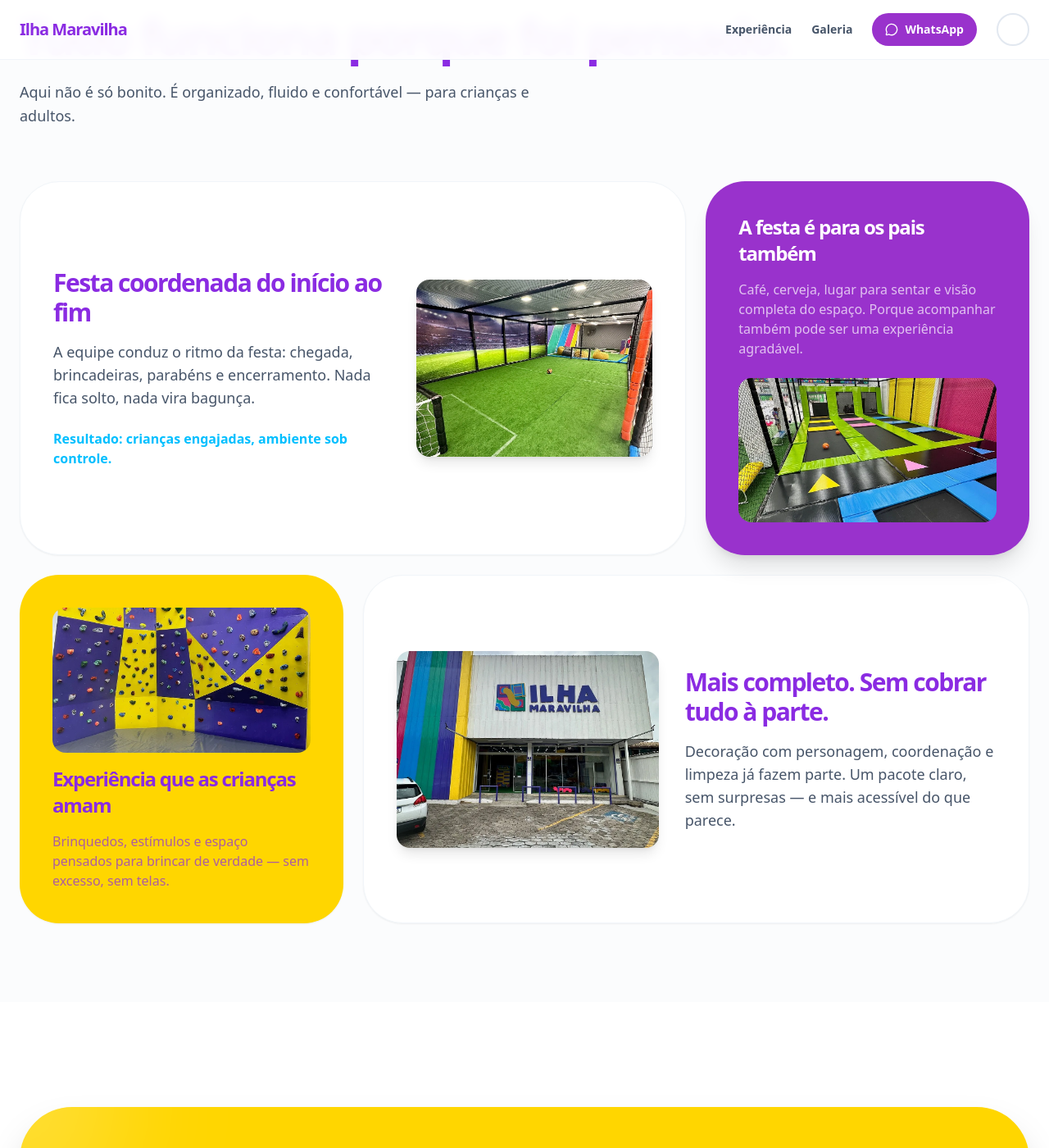
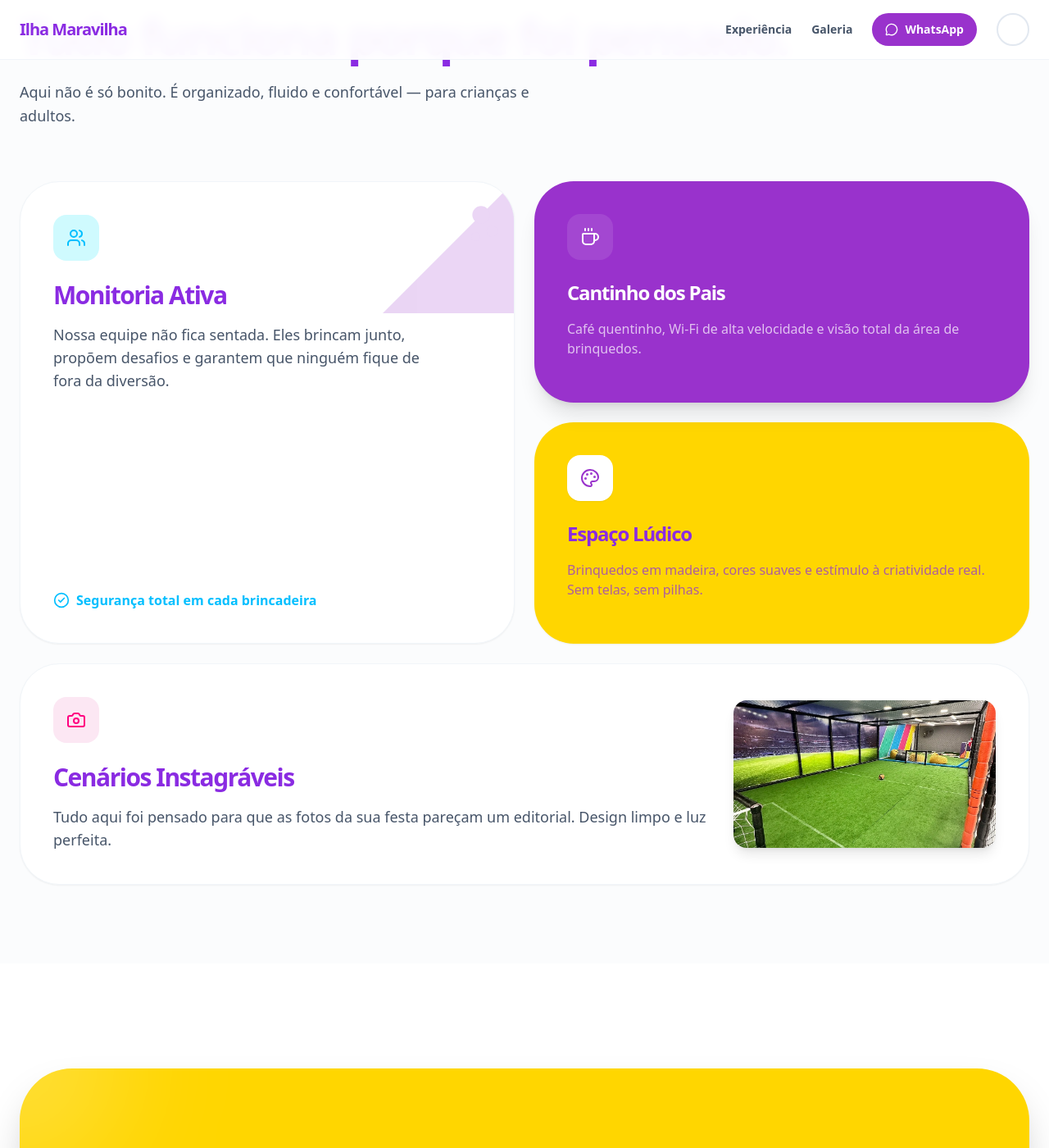
Before and after one commit to brulabs-dev/ilhamaravilha_site, a Jekyll site: the page built from index.html, in a window 1280 px wide and 1400 px high, scrolled down 1113 px. Shown: the whole window at 82% size. Built offline with Jekyll 4.4.1, drawn with Linux system fonts in a browser that asks for light colours; nearby versions of some CDN libraries; some of the changed text lies outside the part shown.

Commit message:
layout bento

```diff
--- a/index.html
+++ b/index.html
@@ -76,69 +76,76 @@ is_home: true
       </p>
     </div>
 
-    <div class="grid grid-cols-1 md:grid-cols-3 gap-6">
-
-      <!-- Coordenação -->
-      <div class="md:col-span-2 bg-white rounded-[3rem] p-10 shadow-sm border border-slate-100 flex flex-col md:flex-row gap-8 items-center reveal">
-        <div class="flex-1">
+    <!-- Grid assimétrico (bento): 1 card alto, 2 pequenos à direita, 1 largo embaixo -->
+    <div class="grid grid-cols-1 md:grid-cols-2 gap-6 md:auto-rows-fr">
+      <!-- Monitoria Ativa — ocupa 2 linhas à esquerda -->
+      <div class="md:row-span-2 bg-white rounded-[3rem] p-10 shadow-sm border border-slate-100 relative overflow-hidden reveal flex flex-col">
+        <div class="absolute right-0 top-0 w-40 h-40 opacity-20 pointer-events-none">
+          <svg viewBox="0 0 120 120" class="w-full h-full text-ilha-roxo" fill="currentColor">
+            <path d="M0 120 L120 0 L120 120 Z"/>
+            <circle cx="90" cy="30" r="8"/>
+            <circle cx="100" cy="45" r="5"/>
+            <circle cx="85" cy="50" r="4"/>
+          </svg>
+        </div>
+        <div class="relative z-10 flex-1 flex flex-col">
+          <div class="w-14 h-14 bg-cyan-100 text-ilha-ciano rounded-2xl flex items-center justify-center mb-6">
+            <i data-lucide="users"></i>
+          </div>
           <h3 class="text-3xl font-black text-ilha-roxo-dark mb-4 tracking-tighter">
-            Festa coordenada do início ao fim
+            Monitoria Ativa
           </h3>
-          <p class="text-lg text-slate-600 font-medium max-w-md">
-            A equipe conduz o ritmo da festa: chegada, brincadeiras, parabéns e encerramento.
-            Nada fica solto, nada vira bagunça.
+          <p class="text-lg text-slate-600 font-medium max-w-md flex-1">
+            Nossa equipe não fica sentada. Eles brincam junto, propõem desafios e garantem que ninguém fique de fora da diversão.
           </p>
-          <p class="mt-6 font-bold text-ilha-ciano">
-            Resultado: crianças engajadas, ambiente sob controle.
+          <p class="mt-6 flex items-center gap-2 text-ilha-ciano font-bold">
+            <i data-lucide="check-circle-2" class="w-5 h-5 shrink-0"></i>
+            Segurança total em cada brincadeira
           </p>
-        </div>
-        <div class="w-full md:w-72 shrink-0 rounded-2xl overflow-hidden shadow-lg aspect-[4/3]">
-          <img src="{{ site.baseurl }}/images/im_2.webp" alt="Festa coordenada" class="w-full h-full object-cover">
         </div>
       </div>
 
-      <!-- Pais -->
-      <div class="bg-ilha-roxo rounded-[3rem] p-10 text-white shadow-xl overflow-hidden relative reveal">
-        <div class="relative z-10">
+      <!-- Cantinho dos Pais — canto superior direito -->
+      <div class="bg-ilha-roxo rounded-[3rem] p-10 text-white shadow-xl relative overflow-hidden reveal">
+        <div class="w-14 h-14 bg-white/10 rounded-2xl flex items-center justify-center mb-6">
+          <i data-lucide="coffee"></i>
+        </div>
         <h3 class="text-2xl font-black mb-4 tracking-tighter">
-            A festa é para os pais também
+          Cantinho dos Pais
         </h3>
         <p class="text-white/70 font-medium">
-            Café, cerveja, lugar para sentar e visão completa do espaço.
-            Porque acompanhar também pode ser uma experiência agradável.
-          </p>
-        </div>
-        <div class="mt-6 rounded-2xl overflow-hidden aspect-video">
-          <img src="{{ site.baseurl }}/images/im_3.webp" alt="Cantinho dos pais" class="w-full h-full object-cover">
-        </div>
-      </div>
-
-      <!-- Lúdico -->
-      <div class="bg-ilha-amarelo rounded-[3rem] p-10 shadow-sm overflow-hidden reveal">
-        <div class="rounded-2xl overflow-hidden aspect-video mb-4">
-          <img src="{{ site.baseurl }}/images/im_4.webp" alt="Experiência lúdica" class="w-full h-full object-cover">
-        </div>
-        <h3 class="text-2xl font-black mb-4 tracking-tighter text-ilha-roxo-dark">
-          Experiência que as crianças amam
-        </h3>
-        <p class="text-ilha-roxo-dark/70 font-medium">
-          Brinquedos, estímulos e espaço pensados para brincar de verdade — sem excesso, sem telas.
+          Café quentinho, Wi-Fi de alta velocidade e visão total da área de brinquedos.
         </p>
       </div>
 
-      <!-- Valor -->
+      <!-- Espaço Lúdico — abaixo do Cantinho -->
+      <div class="bg-ilha-amarelo rounded-[3rem] p-10 shadow-sm reveal">
+        <div class="w-14 h-14 bg-white text-ilha-roxo rounded-2xl flex items-center justify-center mb-6 shadow-sm">
+          <i data-lucide="palette"></i>
+        </div>
+        <h3 class="text-2xl font-black mb-4 tracking-tighter text-ilha-roxo-dark">
+          Espaço Lúdico
+        </h3>
+        <p class="text-ilha-roxo-dark/70 font-medium">
+          Brinquedos em madeira, cores suaves e estímulo à criatividade real. Sem telas, sem pilhas.
+        </p>
+      </div>
+
+      <!-- Cenários Instagráveis — largura total (2 colunas) -->
       <div class="md:col-span-2 bg-white rounded-[3rem] p-10 shadow-sm border border-slate-100 flex flex-col md:flex-row gap-8 items-center reveal">
-        <div class="w-full md:w-80 shrink-0 rounded-2xl overflow-hidden shadow-lg aspect-[4/3] order-2 md:order-1">
-          <img src="{{ site.baseurl }}/images/im_5.webp" alt="Estrutura completa" class="w-full h-full object-cover">
+        <div class="flex-1">
+          <div class="w-14 h-14 bg-pink-100 text-ilha-pink rounded-2xl flex items-center justify-center mb-6">
+            <i data-lucide="camera"></i>
           </div>
-        <div class="flex-1 order-1 md:order-2">
           <h3 class="text-3xl font-black text-ilha-roxo-dark mb-4 tracking-tighter">
-            Mais completo. Sem cobrar tudo à parte.
+            Cenários Instagráveis
           </h3>
           <p class="text-lg text-slate-600 font-medium">
-            Decoração com personagem, coordenação e limpeza já fazem parte.
-            Um pacote claro, sem surpresas — e mais acessível do que parece.
+            Tudo aqui foi pensado para que as fotos da sua festa pareçam um editorial. Design limpo e luz perfeita.
           </p>
+        </div>
+        <div class="w-full md:w-80 shrink-0 rounded-2xl overflow-hidden shadow-lg aspect-video">
+          <img src="{{ site.baseurl }}/images/im_2.webp" alt="Cenários Ilha Maravilha" class="w-full h-full object-cover">
         </div>
       </div>
     </div>
@@ -177,10 +184,11 @@ is_home: true
   </div>
 </section>
 
-<!-- Galeria -->
+<!-- Galeria — grid assimétrico -->
 <section id="galeria" class="py-24 px-6">
   <div class="max-w-7xl mx-auto">
-    <div class="mb-12 reveal">
+    <div class="flex flex-col md:flex-row md:justify-between md:items-end gap-6 mb-12 reveal">
+      <div>
         <span class="inline-block px-4 py-1 rounded-full text-xs font-black uppercase tracking-[0.2em] mb-4 bg-violet-100 text-ilha-roxo">
           Galeria
         </span>
@@ -188,36 +196,42 @@ is_home: true
           Espie um pouquinho...
         </h2>
       </div>
+      <a href="https://instagram.com/ilha.maravilha" target="_blank" rel="noopener"
+        class="flex items-center gap-2 text-ilha-roxo font-black text-xl hover:underline">
+        @ilha.maravilha
+        <i data-lucide="instagram" class="w-6 h-6"></i>
+      </a>
+    </div>
 
-    <div class="grid grid-cols-2 md:grid-cols-4 gap-4 md:gap-8">
-      <div class="space-y-4 md:space-y-8">
-        <div class="rounded-[2rem] overflow-hidden shadow-lg border-4 border-white">
-          <img src="{{ site.baseurl }}/images/im_6.webp" alt="Ilha Maravilha" class="w-full h-auto object-cover">
+    <!-- Grid assimétrico: tamanhos variados (wide, tall, large) -->
+    <div class="grid grid-cols-2 md:grid-cols-3 gap-3 md:gap-4 md:auto-rows-[minmax(160px,1fr)]">
+      <!-- im_6: largo, linha 1 -->
+      <div class="col-span-2 md:col-start-1 md:col-span-2 md:row-start-1 md:row-span-1 rounded-2xl overflow-hidden shadow-lg border-4 border-white aspect-[16/10] md:aspect-auto min-h-[140px] md:min-h-0">
+        <img src="{{ site.baseurl }}/images/im_6.webp" alt="Ilha Maravilha" class="w-full h-full object-cover">
       </div>
-        <div class="rounded-[2rem] overflow-hidden shadow-lg border-4 border-white aspect-square">
+      <!-- im_9: alto, centro-direita -->
+      <div class="col-span-2 md:col-span-1 md:col-start-3 md:row-start-1 md:row-span-2 rounded-2xl overflow-hidden shadow-lg border-4 border-white aspect-[3/4] md:aspect-auto min-h-[200px] md:min-h-0">
+        <img src="{{ site.baseurl }}/images/im_9.webp" alt="Ilha Maravilha" class="w-full h-full object-cover">
+      </div>
+      <!-- im_7: alto, esquerda -->
+      <div class="col-span-1 md:col-start-1 md:row-start-2 md:row-span-2 rounded-2xl overflow-hidden shadow-lg border-4 border-white aspect-[3/4] md:aspect-auto min-h-[180px] md:min-h-0">
         <img src="{{ site.baseurl }}/images/im_7.webp" alt="Ilha Maravilha" class="w-full h-full object-cover">
       </div>
-      </div>
-      <div class="space-y-4 md:space-y-8 pt-8">
-        <div class="rounded-[2rem] overflow-hidden shadow-lg border-4 border-white aspect-[3/4]">
+      <!-- im_8: pequeno -->
+      <div class="col-span-1 md:col-start-2 md:row-start-2 rounded-2xl overflow-hidden shadow-lg border-4 border-white aspect-square md:aspect-auto min-h-[140px] md:min-h-0">
         <img src="{{ site.baseurl }}/images/im_8.webp" alt="Ilha Maravilha" class="w-full h-full object-cover">
       </div>
-        <div class="rounded-[2rem] overflow-hidden shadow-lg border-4 border-white">
-          <img src="{{ site.baseurl }}/images/im_9.webp" alt="Ilha Maravilha" class="w-full h-auto object-cover">
+      <!-- im_10: pequeno -->
+      <div class="col-span-1 md:col-start-2 md:row-start-3 rounded-2xl overflow-hidden shadow-lg border-4 border-white aspect-[4/3] md:aspect-auto min-h-[120px] md:min-h-0">
+        <img src="{{ site.baseurl }}/images/im_10.webp" alt="Ilha Maravilha" class="w-full h-full object-cover">
       </div>
-      </div>
-      <div class="space-y-4 md:space-y-8">
-        <div class="rounded-[2rem] overflow-hidden shadow-lg border-4 border-white">
-          <img src="{{ site.baseurl }}/images/im_10.webp" alt="Ilha Maravilha" class="w-full h-auto object-cover">
-        </div>
-        <div class="rounded-[2rem] overflow-hidden shadow-lg border-4 border-white aspect-square">
+      <!-- im_11: pequeno -->
+      <div class="col-span-1 md:col-start-3 md:row-start-3 rounded-2xl overflow-hidden shadow-lg border-4 border-white aspect-[4/3] md:aspect-auto min-h-[120px] md:min-h-0">
         <img src="{{ site.baseurl }}/images/im_11.webp" alt="Ilha Maravilha" class="w-full h-full object-cover">
       </div>
-      </div>
-      <div class="space-y-4 md:space-y-8 pt-12">
-        <div class="rounded-[2rem] overflow-hidden shadow-lg border-4 border-white aspect-[3/4]">
+      <!-- im_12: grande, largura total -->
+      <div class="col-span-2 md:col-span-3 md:row-start-4 rounded-2xl overflow-hidden shadow-lg border-4 border-white aspect-[21/9] md:aspect-[3/1] min-h-[140px] md:min-h-0">
         <img src="{{ site.baseurl }}/images/im_12.webp" alt="Ilha Maravilha" class="w-full h-full object-cover">
-        </div>
       </div>
     </div>
 
```
Also changed, not shown: other parts of index.html (+1 -1 lines). Lines whose indentation alone changed are shown as unchanged.
